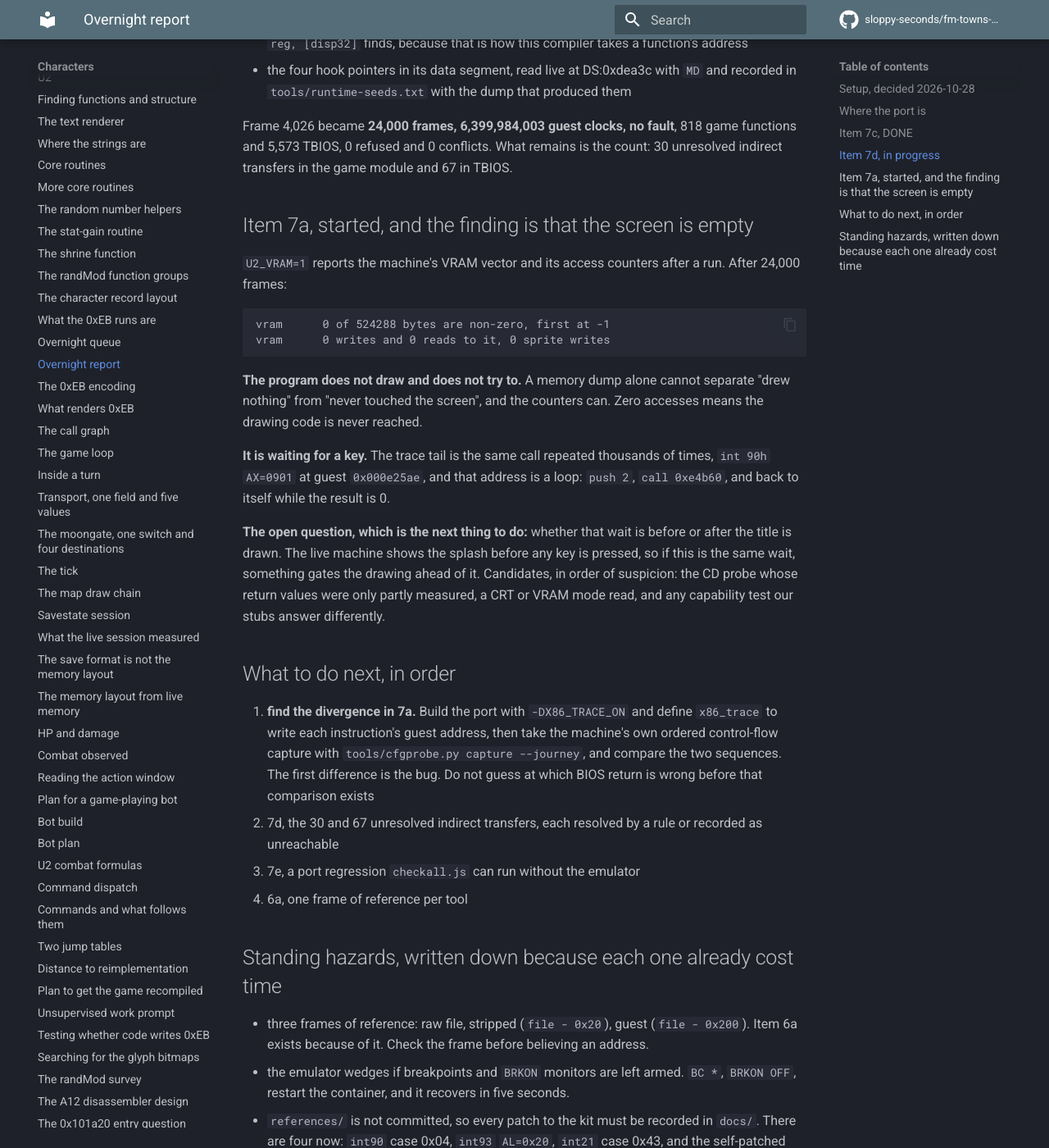
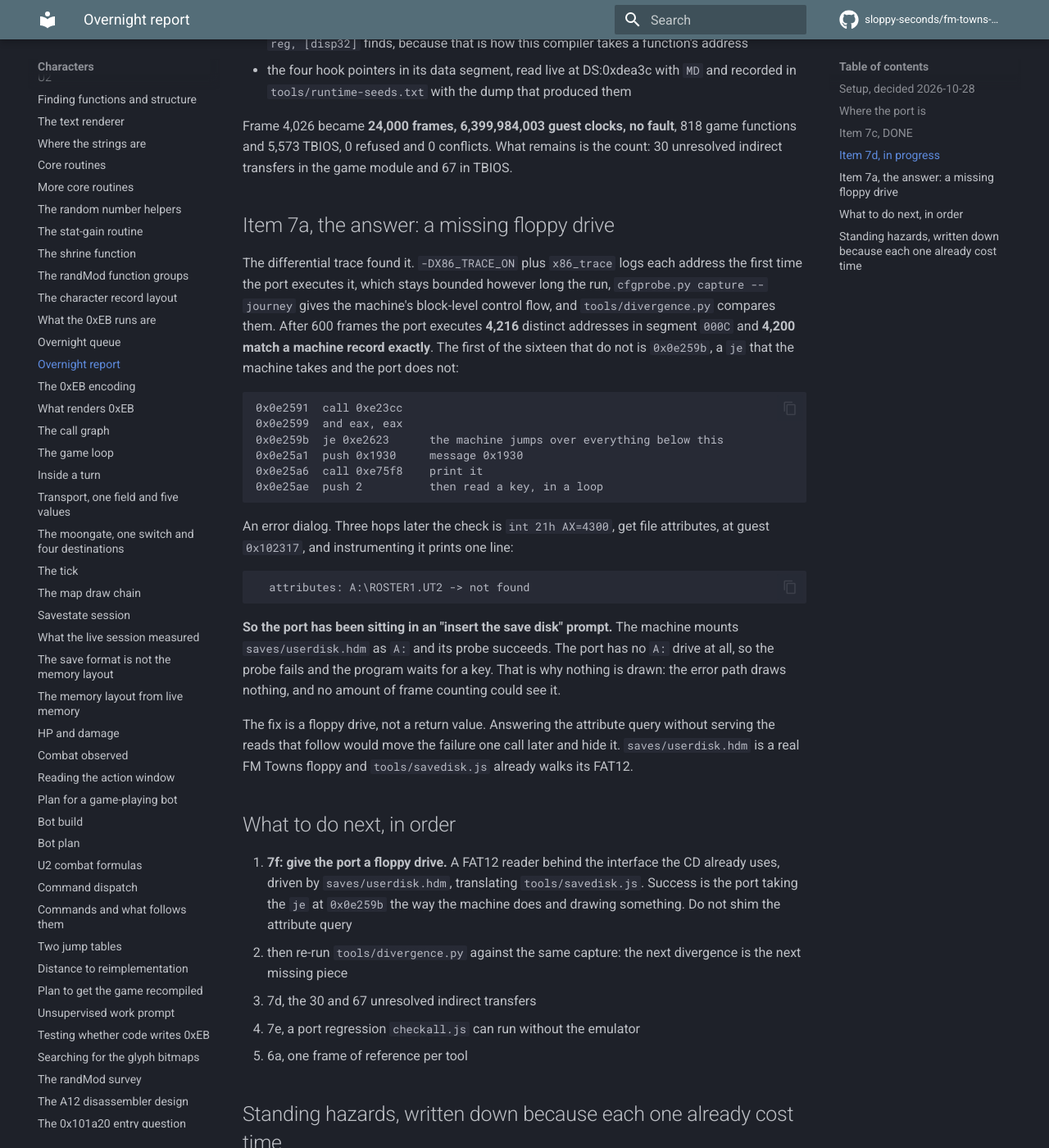
Before and after one commit to sloppy-seconds/fm-towns-ultima, an MkDocs documentation site: the page built from docs/overnight-report.md, in a window 1280 px wide and 1400 px high, scrolled down 1785 px. Shown: the whole window at 82% size. Built offline with MkDocs 1.6.1 and Material for MkDocs 9.7.7, drawn with Linux system fonts in a browser that asks for light colours; comment, search, counter and statistics services are not loaded.

Commit message:
Report and tools index point at the floppy-drive finding
overnight-report.md now records the answer rather than the open question: the port stops
on A:\ROSTER1.UT2 not found, the machine mounts userdisk.hdm as A:, and the next item is a
FAT12 reader behind the interface the CD already uses. tools/README.md gains divergence.py.

````diff
--- a/docs/overnight-report.md
+++ b/docs/overnight-report.md
@@ -71,36 +71,47 @@ Frame 4,026 became **24,000 frames, 6,399,984,003 guest clocks, no fault**, 818
 0 refused and 0 conflicts. What remains is the count: 30 unresolved indirect transfers in the game module and
 67 in TBIOS.
 
-## Item 7a, started, and the finding is that the screen is empty
+## Item 7a, the answer: a missing floppy drive
 
-`U2_VRAM=1` reports the machine's VRAM vector and its access counters after a run. After 24,000 frames:
+The differential trace found it. `-DX86_TRACE_ON` plus `x86_trace` logs each address the first time the port
+executes it, which stays bounded however long the run, `cfgprobe.py capture --journey` gives the machine's
+block-level control flow, and `tools/divergence.py` compares them. After 600 frames the port executes **4,216**
+distinct addresses in segment `000C` and **4,200 match a machine record exactly**. The first of the sixteen that
+do not is `0x0e259b`, a `je` that the machine takes and the port does not:
 
 ```
-vram      0 of 524288 bytes are non-zero, first at -1
-vram      0 writes and 0 reads to it, 0 sprite writes
+0x0e2591  call 0xe23cc
+0x0e2599  and eax, eax
+0x0e259b  je 0xe2623      the machine jumps over everything below this
+0x0e25a1  push 0x1930     message 0x1930
+0x0e25a6  call 0xe75f8    print it
+0x0e25ae  push 2          then read a key, in a loop
 ```
 
-**The program does not draw and does not try to.** A memory dump alone cannot separate "drew nothing" from
-"never touched the screen", and the counters can. Zero accesses means the drawing code is never reached.
+An error dialog. Three hops later the check is `int 21h AX=4300`, get file attributes, at guest `0x102317`, and
+instrumenting it prints one line:
 
-**It is waiting for a key.** The trace tail is the same call repeated thousands of times,
-`int 90h AX=0901` at guest `0x000e25ae`, and that address is a loop: `push 2`, `call 0xe4b60`, and back to
-itself while the result is 0.
+```
+  attributes: A:\ROSTER1.UT2 -> not found
+```
 
-**The open question, which is the next thing to do:** whether that wait is before or after the title is drawn.
-The live machine shows the splash before any key is pressed, so if this is the same wait, something gates the
-drawing ahead of it. Candidates, in order of suspicion: the CD probe whose return values were only partly
-measured, a CRT or VRAM mode read, and any capability test our stubs answer differently.
+**So the port has been sitting in an "insert the save disk" prompt.** The machine mounts `saves/userdisk.hdm` as
+`A:` and its probe succeeds. The port has no `A:` drive at all, so the probe fails and the program waits for a
+key. That is why nothing is drawn: the error path draws nothing, and no amount of frame counting could see it.
+
+The fix is a floppy drive, not a return value. Answering the attribute query without serving the reads that
+follow would move the failure one call later and hide it. `saves/userdisk.hdm` is a real FM Towns floppy and
+`tools/savedisk.js` already walks its FAT12.
 
 ## What to do next, in order
 
-1. **find the divergence in 7a.** Build the port with `-DX86_TRACE_ON` and define `x86_trace` to write each
-   instruction's guest address, then take the machine's own ordered control-flow capture with
-   `tools/cfgprobe.py capture --journey`, and compare the two sequences. The first difference is the bug. Do
-   not guess at which BIOS return is wrong before that comparison exists
-2. 7d, the 30 and 67 unresolved indirect transfers, each resolved by a rule or recorded as unreachable
-3. 7e, a port regression `checkall.js` can run without the emulator
-4. 6a, one frame of reference per tool
+1. **7f: give the port a floppy drive.** A FAT12 reader behind the interface the CD already uses, driven by
+   `saves/userdisk.hdm`, translating `tools/savedisk.js`. Success is the port taking the `je` at `0x0e259b` the
+   way the machine does and drawing something. Do not shim the attribute query
+2. then re-run `tools/divergence.py` against the same capture: the next divergence is the next missing piece
+3. 7d, the 30 and 67 unresolved indirect transfers
+4. 7e, a port regression `checkall.js` can run without the emulator
+5. 6a, one frame of reference per tool
 
 ## Standing hazards, written down because each one already cost time
 
````
Also changed, not shown: tools/README.md (+1 -0 lines).
